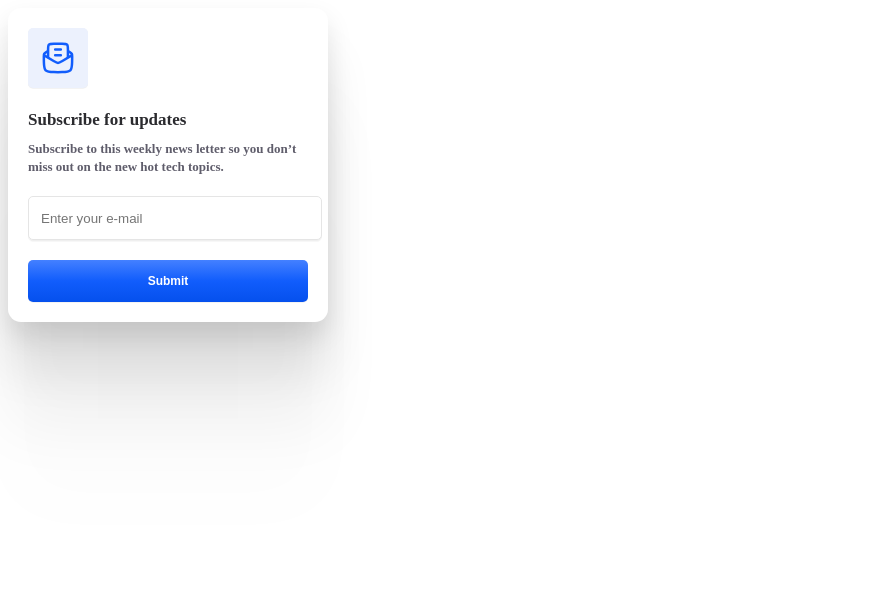
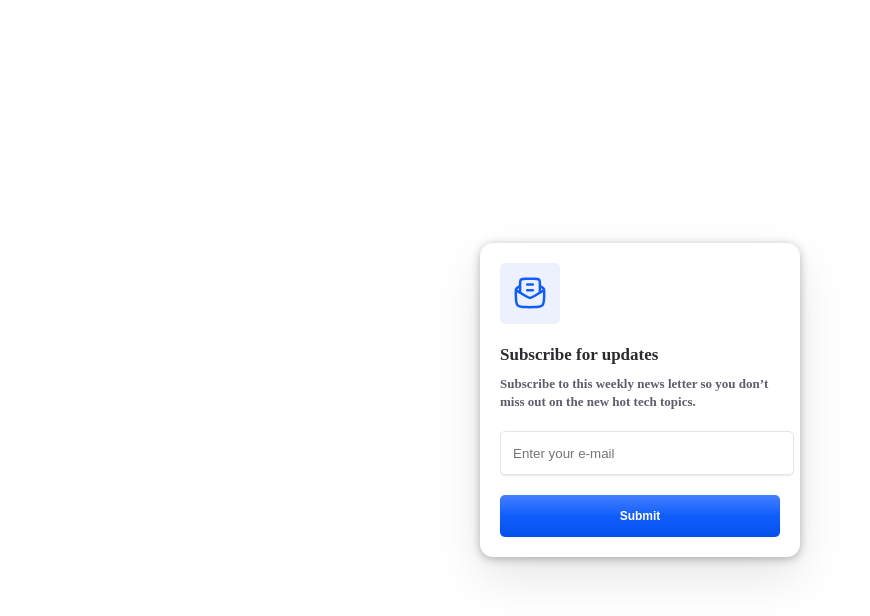
Before and after one commit to ZiyadOuamna/form_de_validation_email, a plain HTML site: page index.html in a window 1280 px wide. Shown: the whole page, without its empty margins (0-870 px from the left). Drawn offline with Linux system fonts and the light colour scheme.

Commit message:
centralisation de formulaire au milieux

```diff
--- a/style.css
+++ b/style.css
@@ -1,10 +1,17 @@
+body ,html {
+  height: 100%;
+  margin: 0;
+  display: flex;
+  justify-content: center;
+  align-items: center;
+}
 
 .popup {
   position: relative;
   width: 320px;
   height: fit-content;
   background: #FFFFFF;
-    box-shadow: 0px 187px 75px rgba(0, 0, 0, 0.01), 0px 105px 63px rgba(0, 0, 0, 0.05), 0px 47px 47px rgba(0, 0, 0, 0.09), 0px 12px 26px rgba(0, 0, 0, 0.1), 0px 0px 0px rgba(0, 0, 0, 0.1);
+  box-shadow: 0px 2px 10px rgba(0, 0, 0, 0.274), 0px 20px 50px rgba(0, 0, 0, 0.103);
   border-radius: 13px;
 }
 
```
Lines whose indentation alone changed are shown as unchanged.
